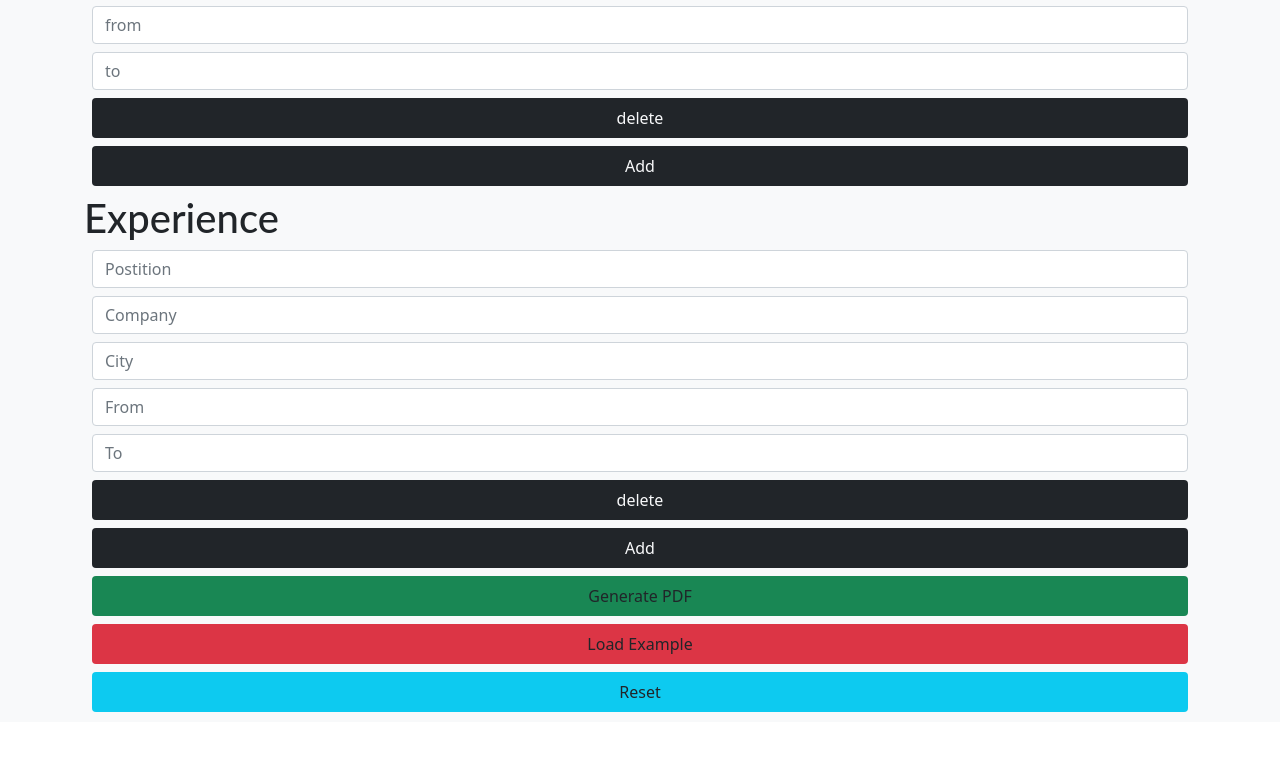
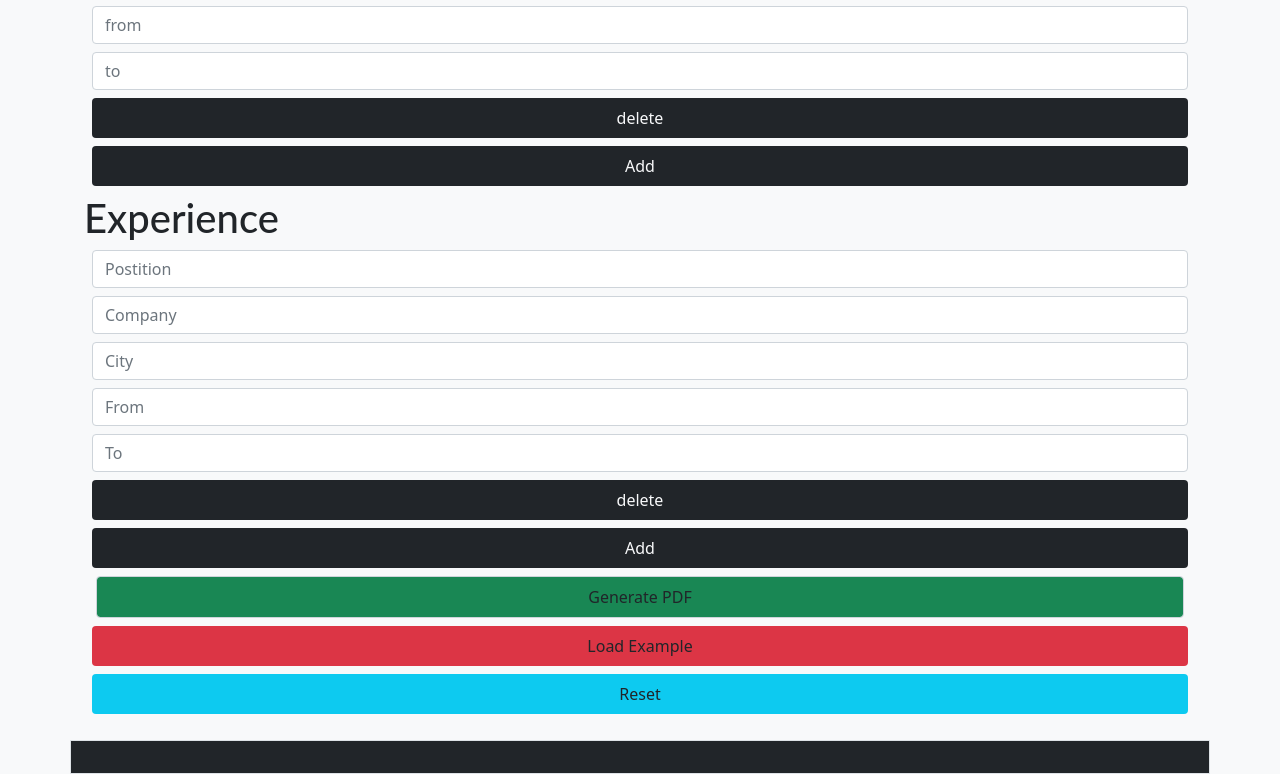
Before and after one commit to smailovic/cv-web-app, a React (Create React App) app: page / in a window 1280 px wide. Shown: the part 820-1602 px from the top of the page. Before the commit the page ends 1558 px from the top, so only its background shows below. Built offline with nearby package versions, Linux system fonts and the light colour scheme.

Commit message:
fixed the uncotrolled component thing

```diff
--- a/src/App.js
+++ b/src/App.js
@@ -7,26 +7,27 @@ class App extends Component {
   constructor(props) {
     super(props);
     this.state = {
-      text: "",
+      value: "",
 
     }
   }
   handleChange = (e)=>{
     this.setState({
-      text: e.target.value,
+      value: e.target.value,
     })
 
   }
   handleSubmit = (e) =>{
     e.preventDefault();
     this.setState({
-      text: this.state.value
+      value: this.state.value
     });
+    console.log("submit is working")
 
 
   }
   render() {
-    const {text} = this.state;
+    const {value} = this.state;
     return (
       <section className="bg-light">
         <header>
@@ -36,7 +37,7 @@ class App extends Component {
             </h1>
           </div>
         </header>
-        <form className="container mt-2">
+        <form onSubmit={this.handleSubmit} className="container mt-2">
           <section className="bg-light border border-light border-2 form-group">
             <h1>Personal Information</h1>
             <div>
@@ -45,7 +46,7 @@ class App extends Component {
                   className="form-control"
                   type="text"
                   placeholder="first name"
-                  value={text}
+                  value={value}
                   onChange={this.handleChange}
                 />
               </div>
@@ -169,8 +170,10 @@ class App extends Component {
             <div className="bg-dark text-light text-center p-2 m-2 rounded">
               Add
             </div>
-            <div onClick={this.handleSubmit} className="bg-success text-center p-2 m-2 rounded">
+            <div className="container ms-0">
+            <button type="submit" className="form-control bg-success text-center p-2  rounded">
               Generate PDF
+            </button>
             </div>
             <div className="bg-danger text-center p-2 m-2 rounded">
               Load Example
@@ -178,7 +181,7 @@ class App extends Component {
             <div className="bg-info text-center p-2 m-2 rounded">Reset</div>
           </section>
         </form>
-        <PersoInfo name={text}/>
+        <PersoInfo name={value}/>
       </section>
     );
   }
--- a/src/components/persoInfo.jsx
+++ b/src/components/persoInfo.jsx
@@ -7,10 +7,12 @@ class PersoInfo extends Component {
 
   }
   render(){
-    //up unttil now i made an error of controled components read on that later
-    //and fix this
+
     return(
-      <h1>{this.props.text}</h1>
+      <div>
+              <h1 className="p-3 border bg-dark text-light container">{this.props.name}</h1>
+
+      </div>
     );
   }
 }
```
